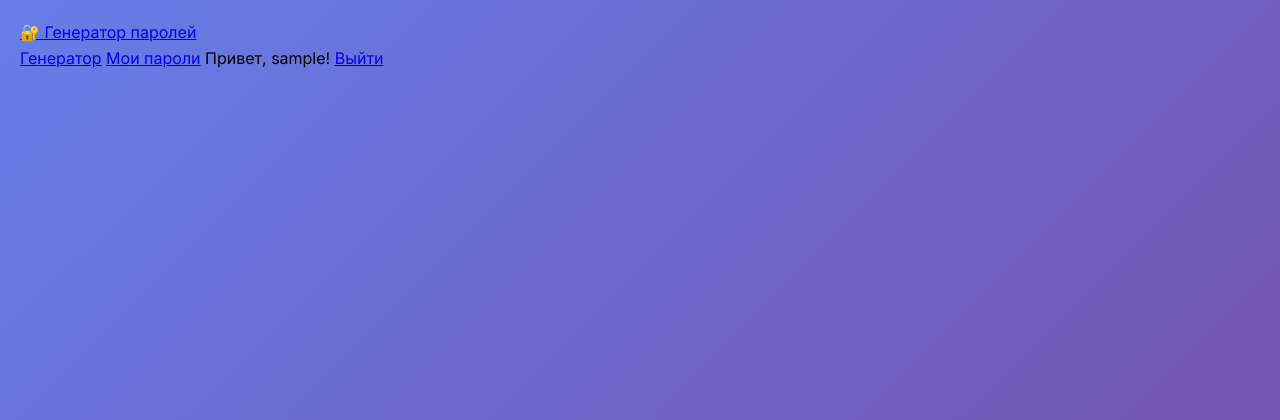
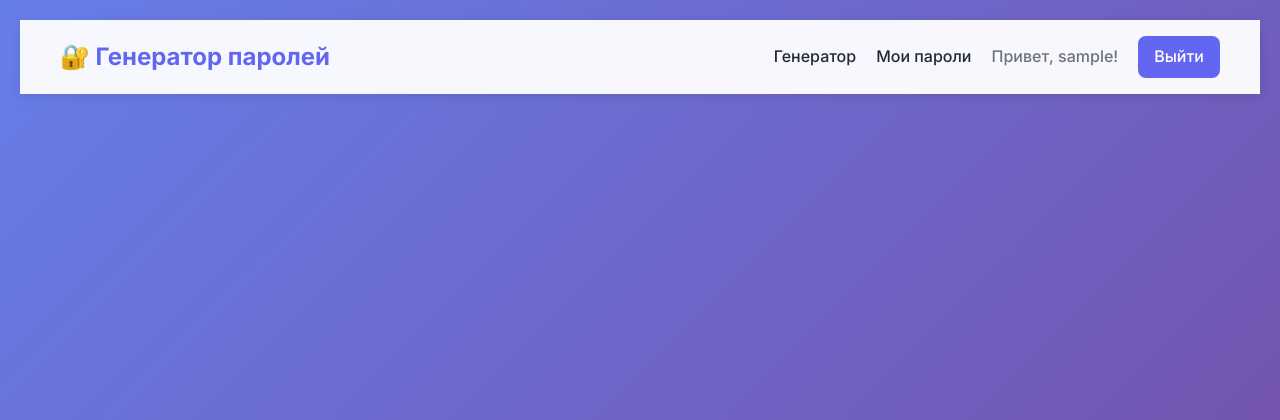
Before and after one commit to rozetka224/parol-legkiy-sredniy, a Flask app: template templates/register.html in a window 1280 px wide. Shown: the top 420 px of the page. Run offline with Flask 3, Linux system fonts and the light colour scheme; the template is opened without the code that fills it, so the values that code supplies are empty; the visitor is signed in with stand-in values (Sample User, id 1).

Commit message:
style.css

```diff
--- a/static/style.css
+++ b/static/style.css
@@ -224,6 +224,7 @@
     color: var(--dark);
 }
 
+> $hoovalov:
 .length-control {
     display: flex;
     align-items: center;
@@ -410,3 +411,266 @@
         grid-template-columns: 1fr;
     }
 }
+
+.navbar {
+    background: rgba(255, 255, 255, 0.95);
+    backdrop-filter: blur(10px);
+    padding: 1rem 0;
+    box-shadow: 0 2px 10px rgba(0,0,0,0.1);
+    position: sticky;
+    top: 0;
+    z-index: 1000;
+}
+
+.nav-container {
+    max-width: 1200px;
+    margin: 0 auto;
+    display: flex;
+    justify-content: space-between;
+    align-items: center;
+    padding: 0 20px;
+}
+
+.nav-brand a {
+    font-size: 1.5rem;
+    font-weight: 700;
+    color: var(--primary);
+    text-decoration: none;
+}
+
+.nav-links {
+    display: flex;
+    align-items: center;
+    gap: 20px;
+}
+
+.nav-links a {
+    color: var(--dark);
+    text-decoration: none;
+    font-weight: 500;
+    transition: color 0.3s ease;
+}
+
+.nav-links a:hover {
+    color: var(--primary);
+}
+
+.username {
+    color: var(--gray);
+    font-weight: 500;
+}
+
+.logout-btn, .register-btn {
+    background: var(--primary);
+    color: white !important;
+    padding: 8px 16px;
+    border-radius: 8px;
+    transition: background 0.3s ease;
+}
+
+.logout-btn:hover, .register-btn:hover {
+    background: var(--primary-dark);
+}
+
+.flash-messages {
+    max-width: 800px;
+    margin: 20px auto;
+}
+
+.flash-message {
+    padding: 15px 20px;
+    border-radius: 10px;
+    margin-bottom: 10px;
+    font-weight: 500;
+}
+
+.flash-message.success {
+    background: #d4edda;
+    color: #155724;
+    border: 1px solid #c3e6cb;
+}
+
+.flash-message.error {
+    background: #f8d7da;
+    color: #721c24;
+    border: 1px solid #f5c6cb;
+}
+
+.flash-message.info {
+    background: #d1ecf1;
+    color: #0c5460;
+    border: 1px solid #bee5eb;
+}
+
+/* Стили для аутентификации */
+.auth-container {
+    display: flex;
+    justify-content: center;
+    align-items: center;
+    min-height: 80vh;
+    padding: 20px;
+}
+
+.auth-card {
+    background: white;
+    padding: 40px;
+    border-radius: 20px;
+    box-shadow: 0 10px 25px rgba(0,0,0,0.1);
+    width: 100%;
+    max-width: 400px;
+}
+
+.auth-card h2 {
+    text-align: center;
+    margin-bottom: 30px;
+    color: var(--dark);
+}
+
+.auth-form {
+    display: flex;
+    flex-direction: column;
+    gap: 20px;
+}
+
+.form-group {
+    display: flex;
+    flex-direction: column;
+}
+
+.form-group label {
+    margin-bottom: 8px;
+    font-weight: 600;
+    color: var(--dark);
+}
+
+.form-group input {
+    padding: 12px 15px;
+    border: 2px solid var(--border);
+    border-radius: 8px;
+    font-size: 16px;
+    transition: border-color 0.3s ease;
+}
+
+.form-group input:focus {
+    outline: none;
+    border-color: var(--primary);
+}
+
+.auth-btn {
+    padding: 15px;
+    background: var(--primary);
+    color: white;
+    border: none;
+    border-radius: 8px;
+    font-size: 16px;
+    font-weight: 600;
+    cursor: pointer;
+    transition: background 0.3s ease;
+}
+
+.auth-btn:hover {
+    background: var(--primary-dark);
+}
+
+.auth-links {
+    text-align: center;
+    margin-top: 20px;
+}
+
+.auth-links a {
+    color: var(--primary);
+    text-decoration: none;
+    font-weight: 500;
+}
+
+.auth-links a:hover {
+    text-decoration: underline;
+}
+
+/* Стили для профиля */
+.saved-passwords {
+    margin-top: 30px;
+}
+
+.password-item {
+    background: white;
+    padding: 20px;
+    border-radius: 12px;
+    margin-bottom: 15px;
+    box-shadow: 0 2px 10px rgba(0,0,0,0.1);
+    display: flex;
+    justify-content: space-between;
+    align-items: center;
+}
+
+.password-info h4 {
+    margin-bottom: 5px;
+    color: var(--dark);
+}
+
+.password-value {
+    font-family: 'Courier New', monospace;
+    background: var(--light);
+    padding: 5px 10px;
+    border-radius: 5px;
+    margin: 5px 0;
+}
+
+.password-strength {
+    display: inline-block;
+    padding: 2px 8px;
+    border-radius: 12px;
+    font-size: 12px;
+    font-weight: 600;
+    margin-top: 5px;
+}
+
+.strength-weak {
+    background: #ff4757;
+    color: white;
+}
+
+.strength-medium {
+    background: #ffa502;
+    color: white;
+}
+
+.strength-strong {
+    background: #2ed573;
+    color: white;
+}
+
+.delete-btn {
+    background: var(--danger);
+    color: white;
+    border: none;
+    padding: 8px 15px;
+    border-radius: 6px;
+    cursor: pointer;
+    transition: background 0.3s ease;
+}
+.delete-btn:hover {
+    background: #dc2626;
+}
+
+.save-password-section {
+    background: white;
+    padding: 20px;
+    border-radius: 12px;
+    margin-bottom: 20px;
+    box-shadow: 0 2px 10px rgba(0,0,0,0.1);
+}
+
+.save-form {
+    display: flex;
+    gap: 10px;
+    align-items: end;
+}
+
+.save-form .form-group {
+    flex: 1;
+}
+
+.save-form button {
+    white-space: nowrap;
+}
```
